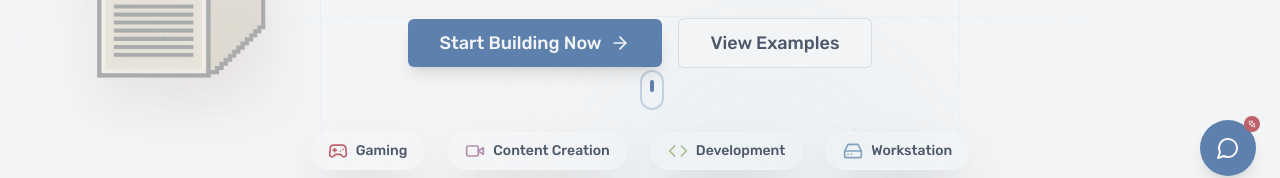
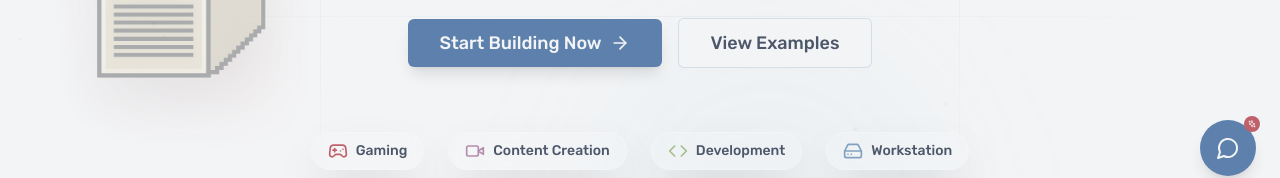
Before and after one commit to 2Yuri-afk/GeniusRig, a Next.js app: page / in a window 1280 px wide. Shown: the part 600-778 px from the top of the page. Built offline with nearby package versions, Linux system fonts and the light colour scheme; a web font is replaced by a local one.

Commit message:
removed mouse scroll indicator

```diff
--- a/src/app/page.tsx
+++ b/src/app/page.tsx
@@ -282,12 +282,6 @@
           </div>
         </div>
 
-        {/* Scroll Indicator - Hidden on mobile */}
-        <div className="hidden md:block absolute bottom-24 left-1/2 transform -translate-x-1/2 animate-bounce">
-          <div className="w-6 h-10 border-2 border-primary/30 rounded-full flex justify-center">
-            <div className="w-1 h-3 bg-primary rounded-full mt-2 animate-pulse" />
-          </div>
-        </div>
       </section>
 
       {/* Stats Section */}
```
Also changed, not shown: 1 other file (tests, documents, lock files or other folders).
